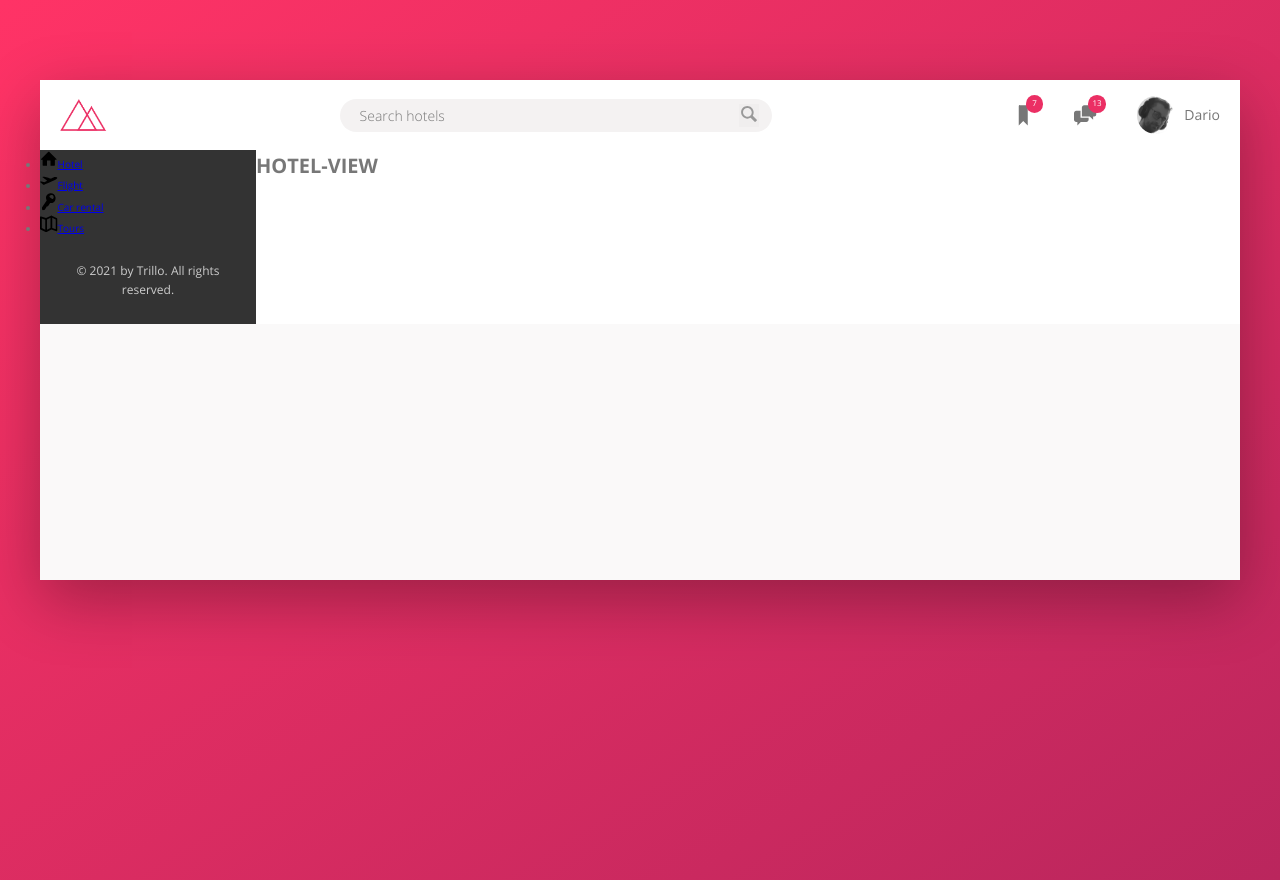
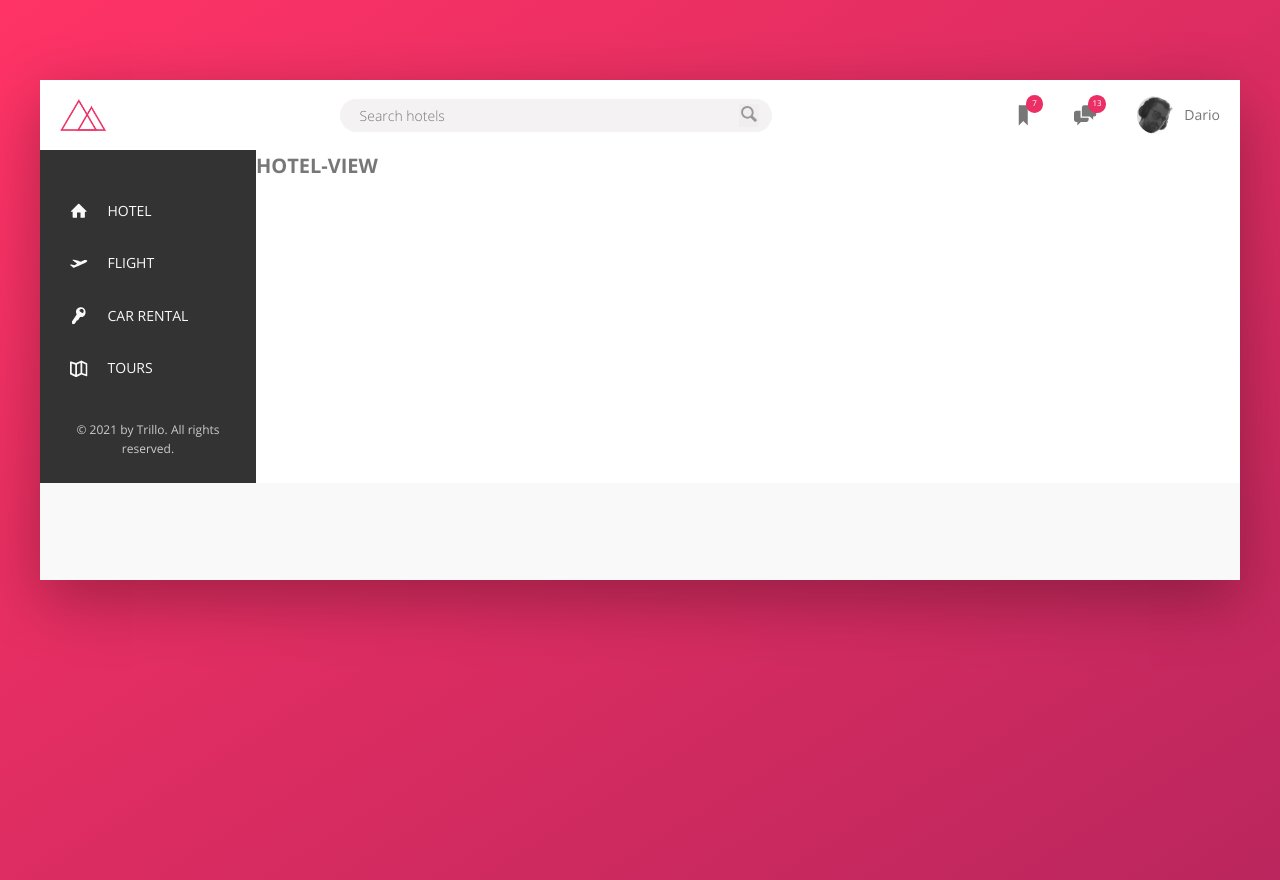
Before and after one commit to dario-piotrowicz/VueJS3-CSS_demo_Trillo_website_miniproject, a Vue app: page / in a window 1280 px wide. Built offline with nearby package versions, Linux system fonts and the light colour scheme.

Commit message:
styled the side-nav

```diff
--- a/src/components/NavSidebar.vue
+++ b/src/components/NavSidebar.vue
@@ -50,10 +50,29 @@
 }
 
 .side-nav {
+  font-size: 1.4rem;
+  list-style: none;
+  margin-top: 3.5rem;
+
+  &__link {
+    &:link,
+    &:visited {
+      color: var(--color-gray-lightest);
+      text-decoration: none;
+      text-transform: uppercase;
+      display: block;
+      padding: 1.5rem 3rem;
+      display: flex;
+      align-items: center;
+    }
+  }
+
   &__icon {
     $size: 1.75rem;
     width: $size;
     height: $size;
+    margin-right: 2rem;
+    fill: currentColor;
   }
 }
 
```
